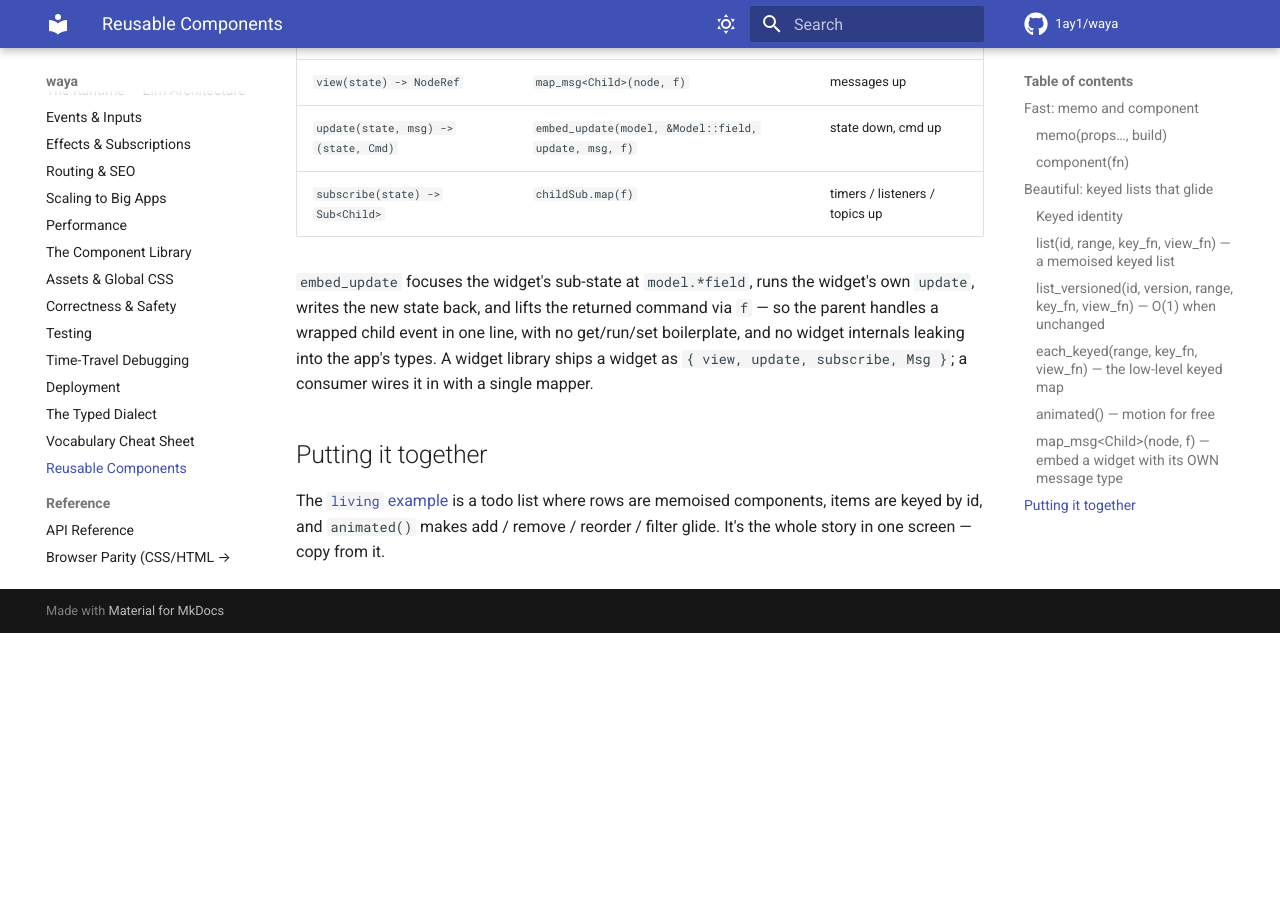
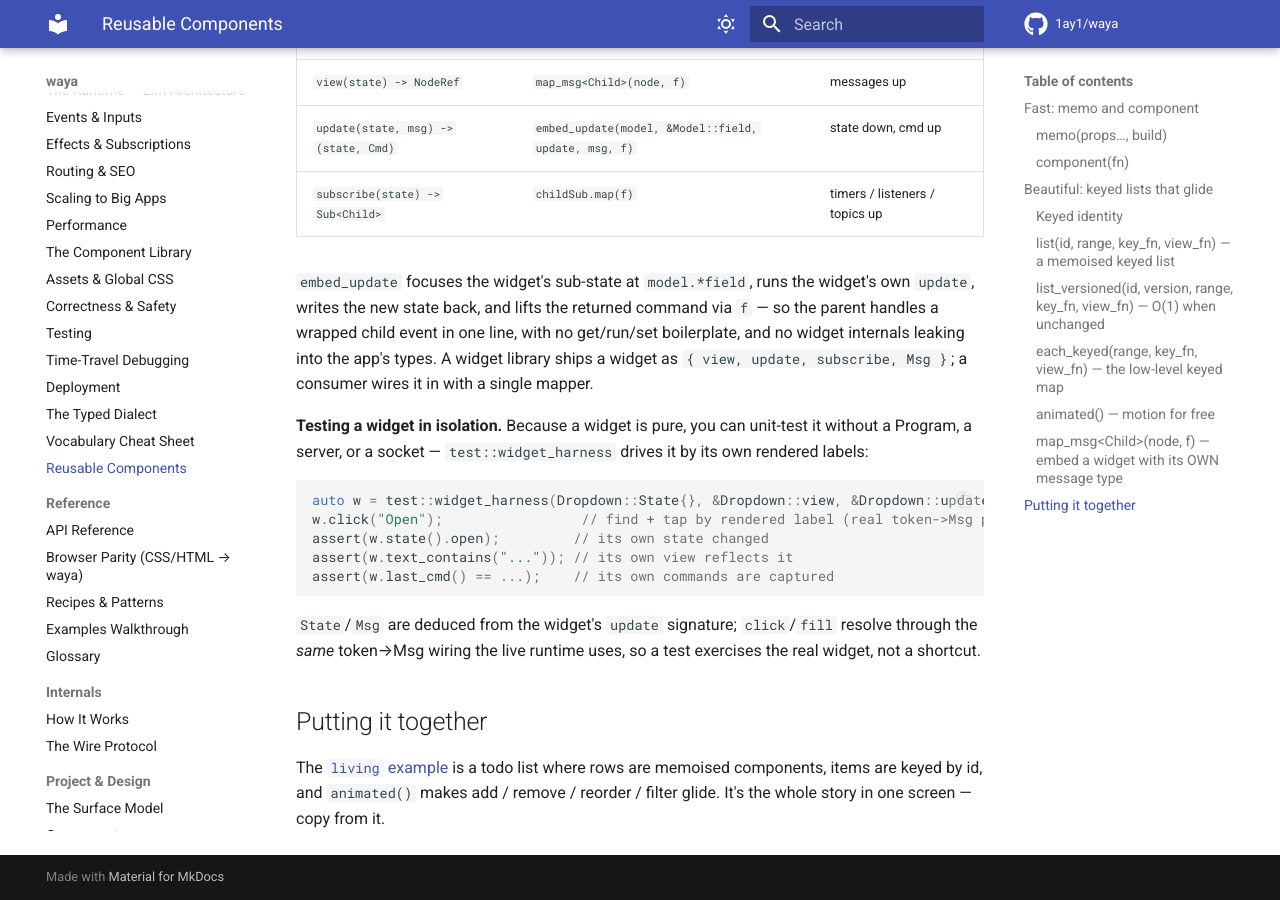
Before and after one commit to 1ay1/waya, an MkDocs documentation site: the page built from docs/20-components-reuse.md, in a window 1280 px wide and 900 px high, scrolled down 3893 px. Built offline with MkDocs 1.6.1 and Material for MkDocs 9.7.7, drawn with Linux system fonts in a browser that asks for light colours; comment, search, counter and statistics services are not loaded; before the commit the page ends 4526 px from its top, so only the background shows below that.

Commit message:
feat(test): widget_harness — unit-test a self-contained widget, no Program
Harness<P> drives a whole Program (needs static init/update/view). A
reusable widget is just { State, Msg, view(State), update(State,Msg) } —
not a Program — so testing one in isolation meant hand-writing a wrapper
Program (init/view/update forwarders). That's boilerplate on the exact
"make widgets easy" path.

widget_harness(state, &Widget::view, &Widget::update) holds the widget's
pieces as values and gives the same by-label driving the Program harness
does — click()/fill()/send() resolve through the SAME token->Msg wiring
the live runtime uses, so a test exercises the real widget. Plus state()/
text()/text_contains()/count()/last_cmd()/valid() queries. State and Msg
are deduced from the update fn-pointer signature (pair<State,Cmd<Msg>>
(State,Msg)), so the call site is just the three pieces.

Now a widget library ships { view, update, subscribe, Msg } AND its tests,
with no Program scaffolding at any step.

Test: drove the Ticker widget by its rendered "reset" label — state
updated (3->0), re-render reflected it, the returned Cmd captured in
last_cmd(), and a raw send() also works. +5 assertions (40 in
test_component). 31/31 ctest, ASan+UBSan clean. Docs updated.

````diff
--- a/docs/20-components-reuse.md
+++ b/docs/20-components-reuse.md
@@ -192,6 +192,22 @@
 widget library ships a widget as `{ view, update, subscribe, Msg }`; a consumer
 wires it in with a single mapper.
 
+**Testing a widget in isolation.** Because a widget is pure, you can unit-test it
+without a Program, a server, or a socket — `test::widget_harness` drives it by its
+own rendered labels:
+
+```cpp
+auto w = test::widget_harness(Dropdown::State{}, &Dropdown::view, &Dropdown::update);
+w.click("Open");                 // find + tap by rendered label (real token->Msg path)
+assert(w.state().open);         // its own state changed
+assert(w.text_contains("...")); // its own view reflects it
+assert(w.last_cmd() == ...);    // its own commands are captured
+```
+
+`State`/`Msg` are deduced from the widget's `update` signature; `click`/`fill`
+resolve through the *same* token→Msg wiring the live runtime uses, so a test
+exercises the real widget, not a shortcut.
+
 ## Putting it together
 
 The [`living` example](13-examples.md) is a todo list where rows are memoised
````
Also changed, not shown: 2 other files.
